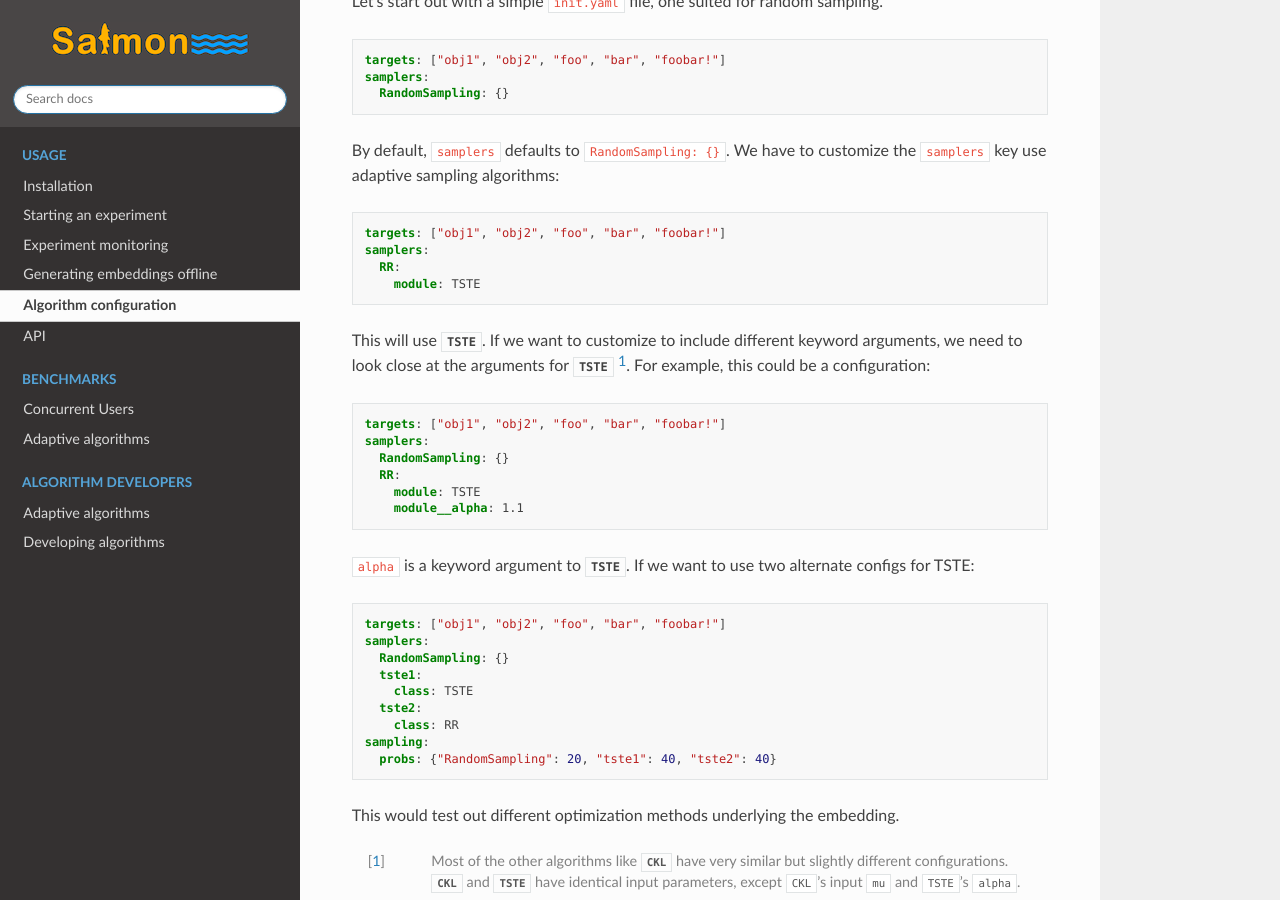
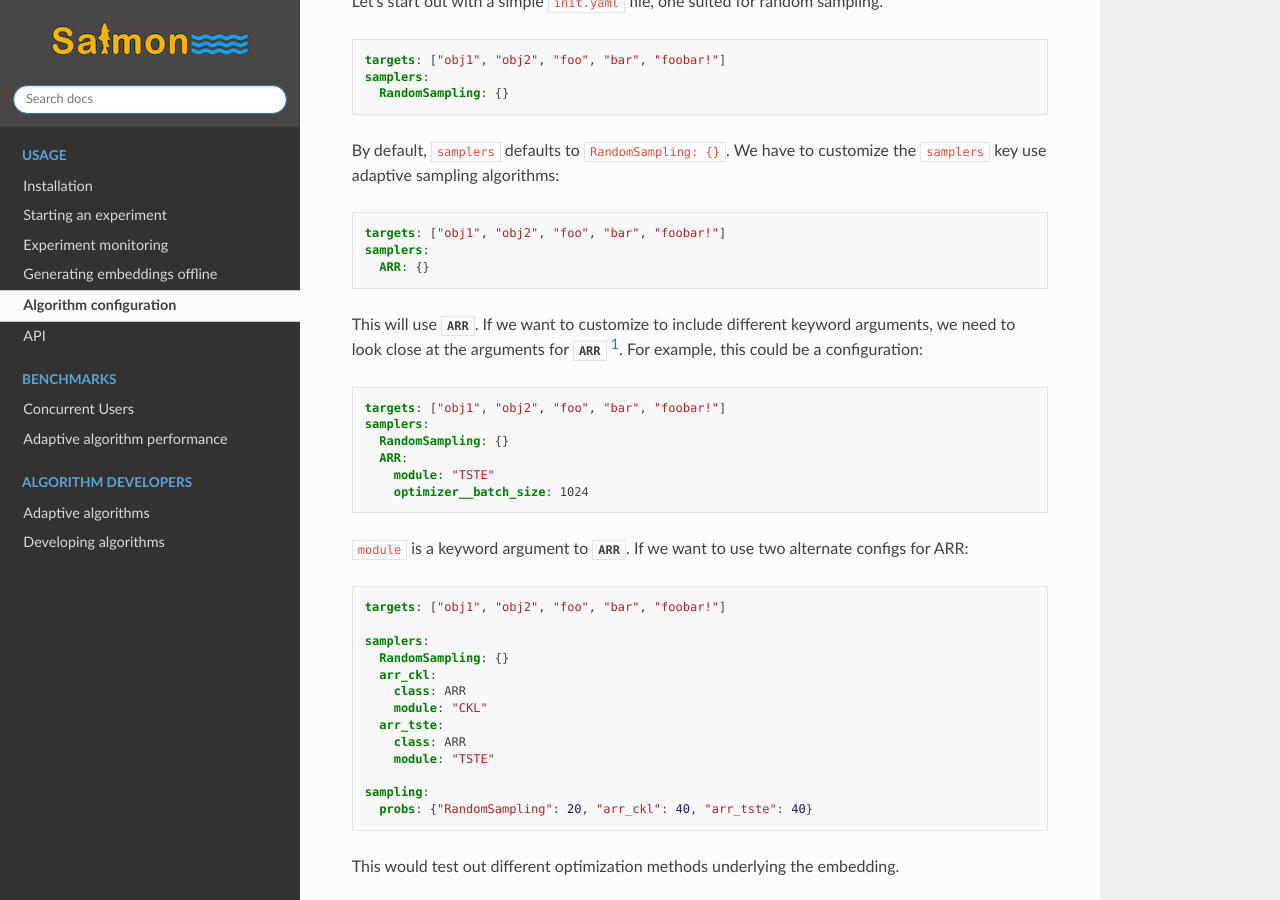
Before and after one commit to stsievert/salmon, a Sphinx documentation site: the page built from docs/source/algorithms.rst, in a window 1280 px wide and 900 px high, scrolled down 439 px. Built offline with Sphinx 7.4.7 and the Read the Docs theme 2.0.0, drawn with Linux system fonts in a browser that asks for light colours.

```diff
--- a/docs/source/algorithms.rst
+++ b/docs/source/algorithms.rst
@@ -33,12 +33,11 @@ By default, ``samplers`` defaults to ``RandomSampling: {}``. We have to customiz
 
    targets: ["obj1", "obj2", "foo", "bar", "foobar!"]
    samplers:
-     RR:
-       module: TSTE
+     ARR: {}
 
-This will use :class:`~salmon.triplets.algs.TSTE`. If we want to customize to
+This will use :class:`~salmon.triplets.algs.ARR`. If we want to customize to
 include different keyword arguments, we need to look close at the arguments for
-:class:`~salmon.triplets.algs.TSTE` [#]_. For example, this could be a
+:class:`~salmon.triplets.algs.ARR` [#]_. For example, this could be a
 configuration:
 
 .. code-block:: yaml
@@ -46,25 +45,29 @@ configuration:
    targets: ["obj1", "obj2", "foo", "bar", "foobar!"]
    samplers:
      RandomSampling: {}
-     RR:
-       module: TSTE
-       module__alpha: 1.1
+     ARR:
+       module: "TSTE"
+       optimizer__batch_size: 1024
 
-``alpha`` is a keyword argument to
-:class:`~salmon.triplets.algs.TSTE`.
-If we want to use two alternate configs for TSTE:
+``module`` is a keyword argument to
+:class:`~salmon.triplets.algs.ARR`.
+If we want to use two alternate configs for ARR:
 
 .. code-block:: yaml
 
    targets: ["obj1", "obj2", "foo", "bar", "foobar!"]
+
    samplers:
      RandomSampling: {}
-     tste1:
-       class: TSTE
-     tste2:
-       class: RR
+     arr_ckl:
+       class: ARR
+       module: "CKL"
+     arr_tste:
+       class: ARR
+       module: "TSTE"
+
    sampling:
-     probs: {"RandomSampling": 20, "tste1": 40, "tste2": 40}
+     probs: {"RandomSampling": 20, "arr_ckl": 40, "arr_tste": 40}
 
 This would test out different optimization methods underlying the embedding.
 
--- a/docs/source/getting-started.rst
+++ b/docs/source/getting-started.rst
@@ -68,7 +68,7 @@ Here's an example ``init.yaml`` YAML file for initialization:
    max_queries: 25
    samplers:
      RandomSampling: {}
-     RR: {}
+     ARR: {}
 
 The top-level elements like ``max_queries`` and ``targets`` are called "keys"
 in YAML jargon. Here's documentation for each key:
--- a/docs/source/installation.rst
+++ b/docs/source/installation.rst
@@ -24,7 +24,8 @@ Experimentalist
 6. Select an appropriate instance type.
 
     * ``t3.large`` is recommended for passive algorithms (i.e, random sampling).
-    * ``t3.xlarge`` is recommended for adaptive algorithms (e.g, TSTE).
+    * ``t3.xlarge`` is recommended for adaptive algorithms (e.g., ARR; see
+      :ref:`experiments`).
     * (note: https://ec2instances.info/ is a great resource to check costs)
 
 7. Don't click the big blue button yet. Continue to the rules page, and add
```
Also changed, not shown: docs/source/api.rst (+6 -6 lines), docs/source/benchmarks/adaptive.rst (+7 -3 lines), 5 other files.
